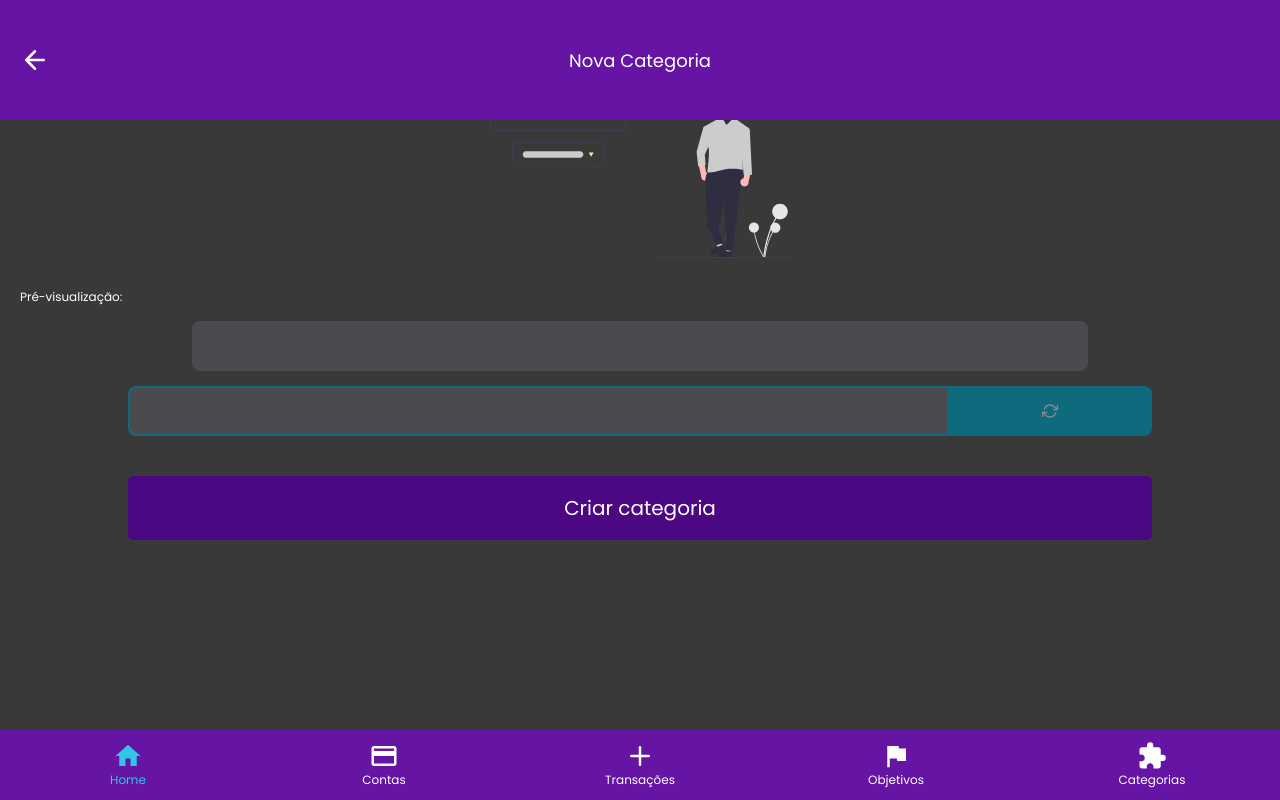
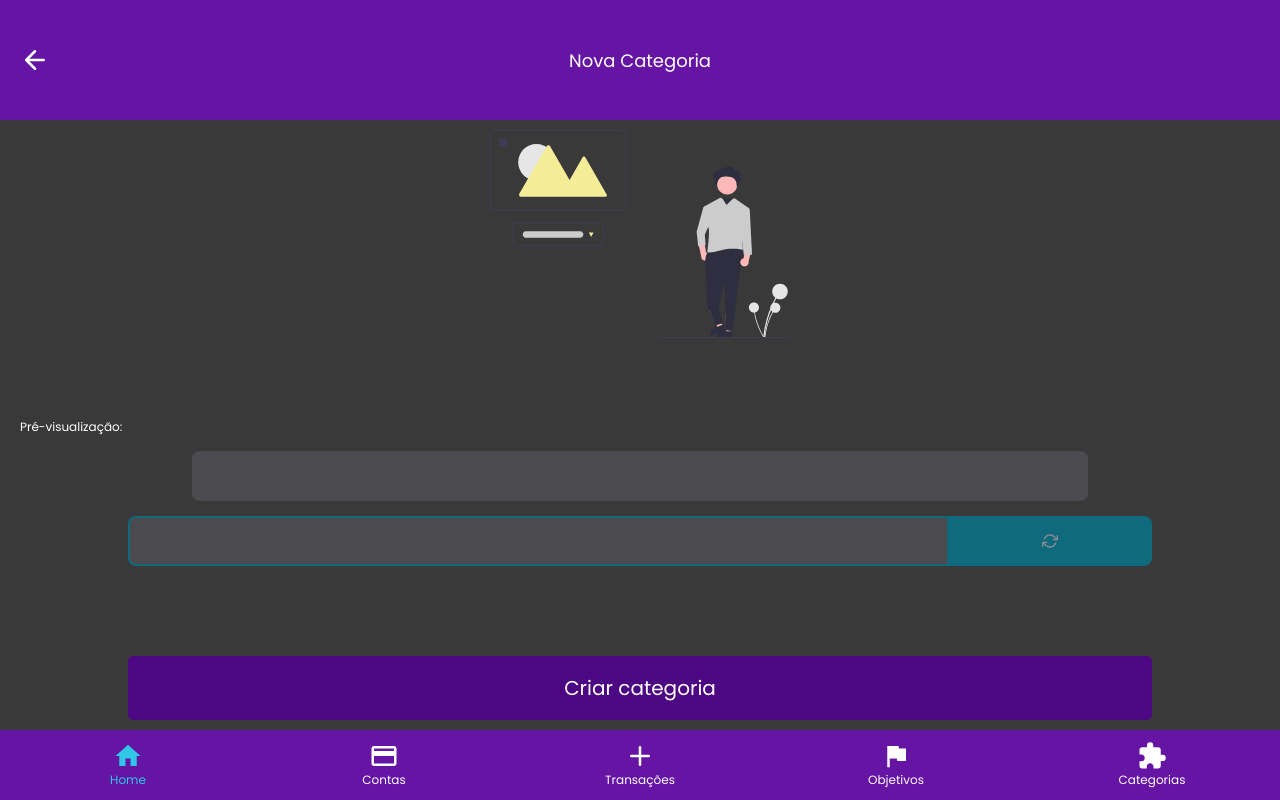
Before and after one commit to fellipe-araujo/Finance, a React (Create React App) app in the folder web/: page /categories/create in a window 1280 px wide. Built offline with nearby package versions, Linux system fonts and the light colour scheme; no server answers; sample sign-in values are in the browser's storage.

Commit message:
#58 Updated new category page according to new prototype.

```diff
--- a/web/src/pages/NewCategory/index.tsx
+++ b/web/src/pages/NewCategory/index.tsx
@@ -1,11 +1,15 @@
 import { useState } from 'react';
-import { Container, Content, Options } from './styles';
+import { Content, Options } from './styles';
+
 import { useHistory } from 'react-router-dom';
 import { toast } from 'react-toastify';
+
 import SecondaryHeader from '../../components/SecondaryHeader';
 import GenerateCategory from '../../components/GenerateCategory';
 import Button from '../../components/Button';
 import ModalConfirm from '../../components/ModalConfirm';
+import PageContainer from '../../components/PageContainer';
+
 import CategoryLogo from '../../assets/category-logo.svg';
 import { useAuth } from '../../context/auth';
 import categoryService from '../../services/categoryService';
@@ -43,7 +47,7 @@ const NewCategory = () => {
   };
 
   return (
-    <Container>
+    <PageContainer>
       <SecondaryHeader title="Nova Categoria" goBack="/categories" />
 
       <ModalConfirm
@@ -56,7 +60,6 @@ const NewCategory = () => {
 
       <Content>
         <img
-          className="new-category-image"
           src={CategoryLogo}
           alt="Category Logo"
         />
@@ -77,7 +80,7 @@ const NewCategory = () => {
           />
         </Options>
       </Content>
-    </Container>
+    </PageContainer>
   );
 };
 
--- a/web/src/pages/NewCategory/styles.ts
+++ b/web/src/pages/NewCategory/styles.ts
@@ -1,26 +1,17 @@
 import styled from 'styled-components';
-
-const Container = styled.div`
-  width: 100%;
-  height: 100vh;
-
-  display: flex;
-  flex-direction: column;
-  align-items: center;
-`;
 
 const Content = styled.div`
   width: 100%;
   height: 100%;
-  margin: 5rem 0;
+  padding-top: 13rem;
   overflow-y: scroll;
 
   display: flex;
   flex-direction: column;
   align-items: center;
-  /* justify-content: space-between; */
+  justify-content: space-between;
 
-  .new-category-image {
+  > img {
     width: 30rem;
   }
 `;
@@ -33,4 +24,4 @@ const Options = styled.div`
   align-items: center;
 `;
 
-export { Container, Content, Options };
+export { Content, Options };
```
